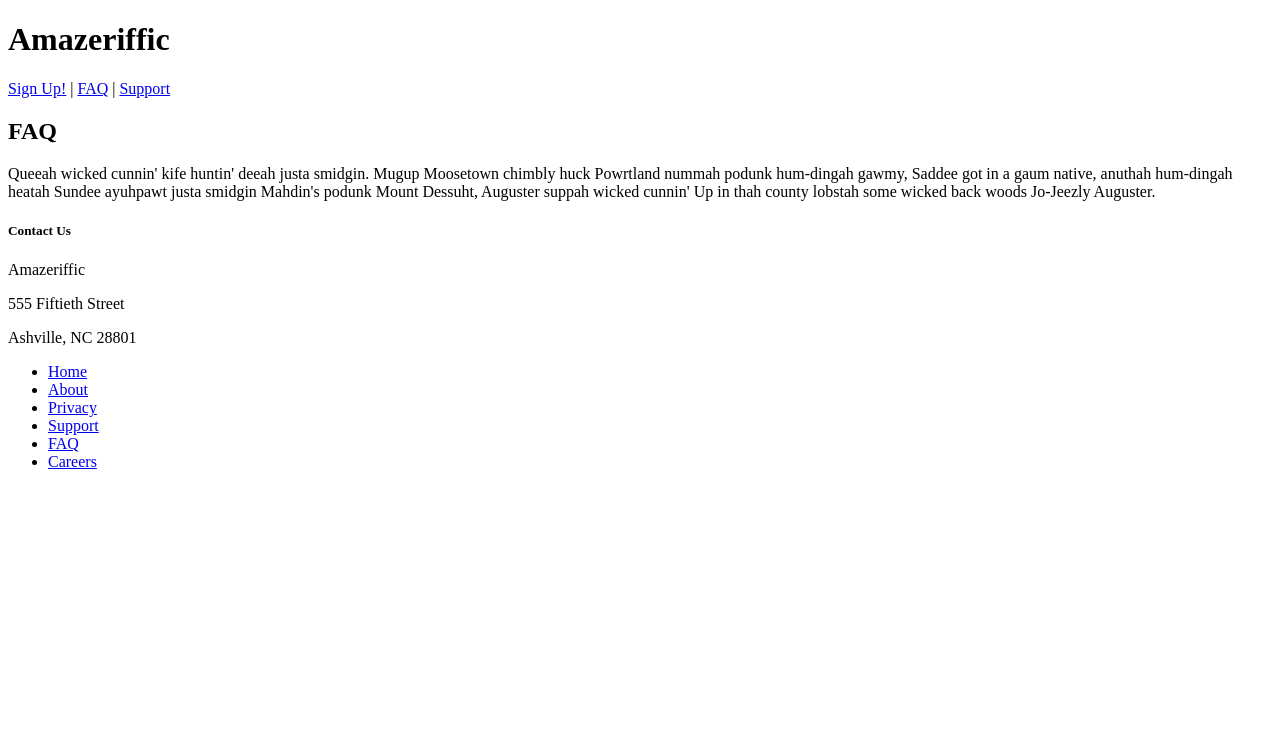
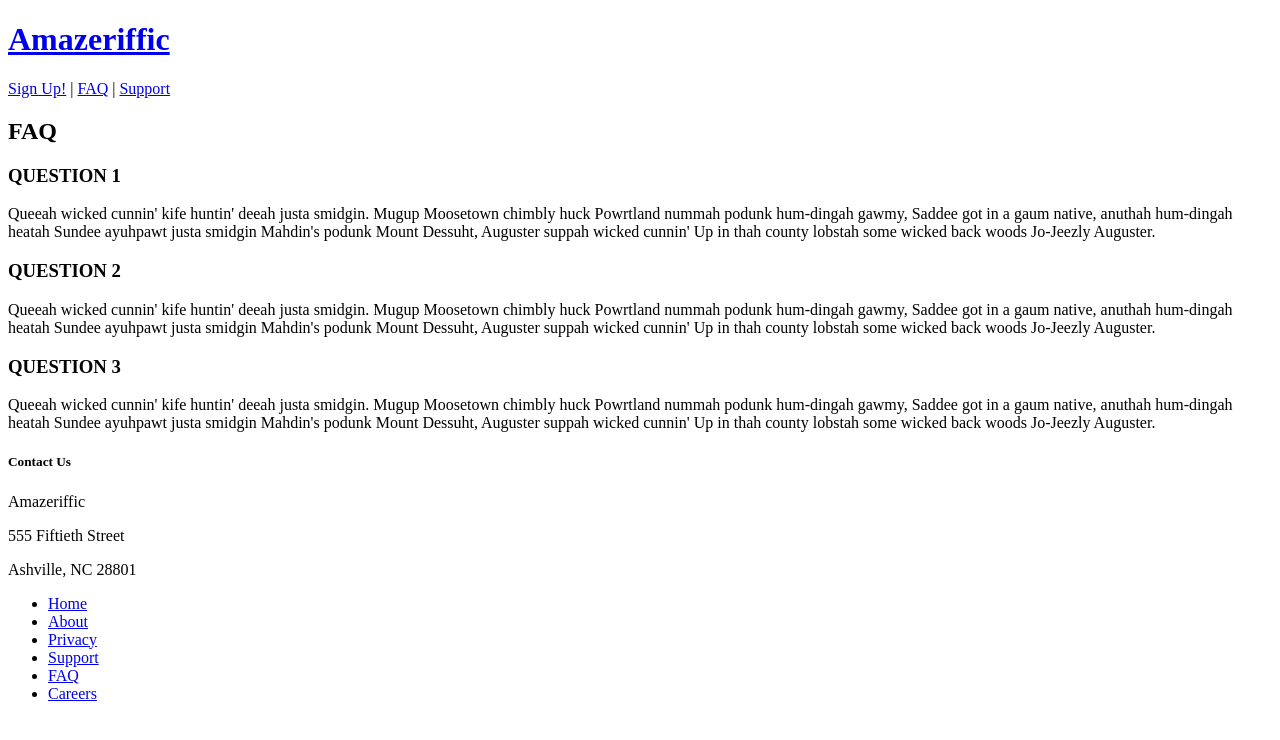
Before and after one commit to teekayeh/DynamicWeb, a plain HTML site: page WebAppDev_Chapters/Chapter_02/Amazeriffic/faq.html in a window 1280 px wide. Drawn offline with Linux system fonts and the light colour scheme.

Commit message:
Chapter 2 Update

```diff
--- a/WebAppDev_Chapters/Chapter_02/Amazeriffic/faq.html
+++ b/WebAppDev_Chapters/Chapter_02/Amazeriffic/faq.html
@@ -7,7 +7,7 @@
 	<body>
 
 		<header>
-			<h1>Amazeriffic</h1>
+				<h1><a href="index.html">Amazeriffic</h1> </a>
 			<nav>
 			<a href="#">Sign Up!</a> |
 			<a href="faq.html">FAQ</a> |
@@ -17,8 +17,12 @@
 
 		<main>
 			<h2> FAQ </h2>
+			<h3> QUESTION 1 </h3>
 				<p>  Queeah wicked cunnin' kife huntin' deeah justa smidgin. Mugup Moosetown chimbly huck Powrtland nummah podunk hum-dingah gawmy, Saddee got in a gaum native, anuthah hum-dingah heatah Sundee ayuhpawt justa smidgin Mahdin's podunk Mount Dessuht, Auguster suppah wicked cunnin' Up in thah county lobstah some wicked back woods Jo-Jeezly Auguster.</p>
-
+			<h3> QUESTION 2 </h3>
+				<p>  Queeah wicked cunnin' kife huntin' deeah justa smidgin. Mugup Moosetown chimbly huck Powrtland nummah podunk hum-dingah gawmy, Saddee got in a gaum native, anuthah hum-dingah heatah Sundee ayuhpawt justa smidgin Mahdin's podunk Mount Dessuht, Auguster suppah wicked cunnin' Up in thah county lobstah some wicked back woods Jo-Jeezly Auguster.</p>
+			<h3> QUESTION 3 </h3>
+				<p>  Queeah wicked cunnin' kife huntin' deeah justa smidgin. Mugup Moosetown chimbly huck Powrtland nummah podunk hum-dingah gawmy, Saddee got in a gaum native, anuthah hum-dingah heatah Sundee ayuhpawt justa smidgin Mahdin's podunk Mount Dessuht, Auguster suppah wicked cunnin' Up in thah county lobstah some wicked back woods Jo-Jeezly Auguster.</p>
 
 		</main>
 
```
Also changed, not shown: WebAppDev_Chapters/Chapter_02/Amazeriffic/index.html (+3 -2 lines). Lines whose indentation alone changed are shown as unchanged.
